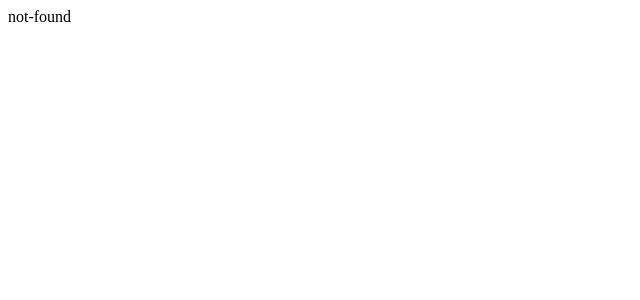
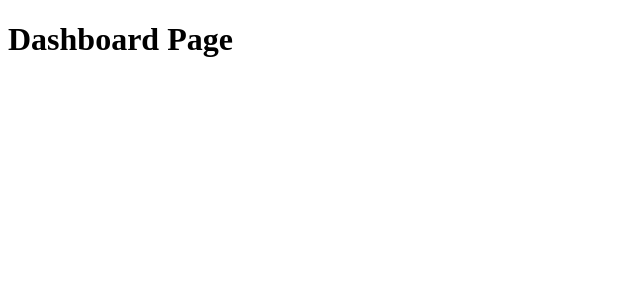
Before and after one commit to hilmi92101/next-js-basic, a Next.js app: page /dashboard in a window 1280 px wide. Before the commit this address had no page. Shown: the top 300 px of the page, without its empty margins (0-640 px from the left). Built offline with nearby package versions, Linux system fonts and the light colour scheme.

Commit message:
add private folder

```diff
--- /dev/null
+++ b/src/app/dashboard/page.tsx
@@ -0,0 +1,10 @@
+const Dashboard = () => {
+    return (
+        <>
+            <h1>Dashboard Page</h1>
+
+        </>
+    )
+}
+
+export default Dashboard
```
Also changed, not shown: src/app/_lib/page.tsx (added, +10 -0 lines), src/app/dashboard/line-chart.tsx (added, +10 -0 lines), src/app/_lib/format-date.ts (added), src/app/not-found-bk.tsx (renamed from src/app/not-found.tsx).
